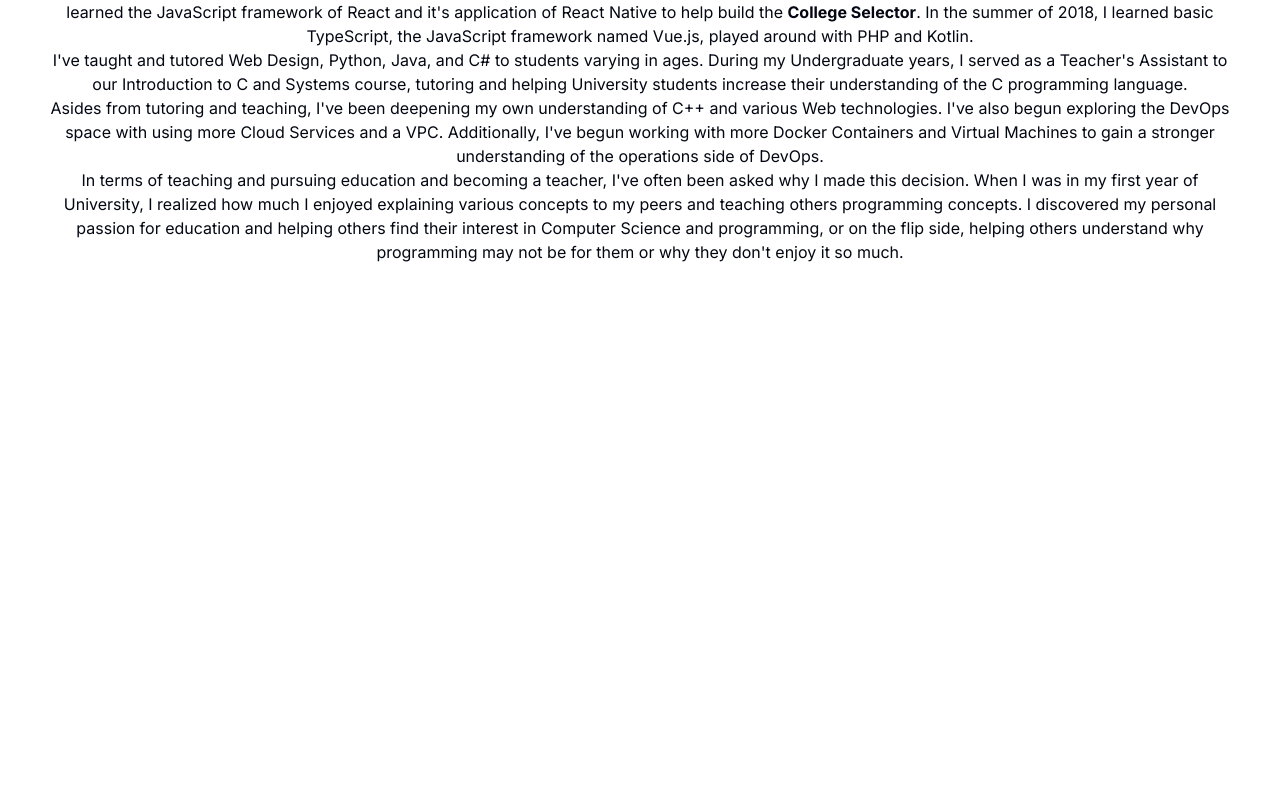
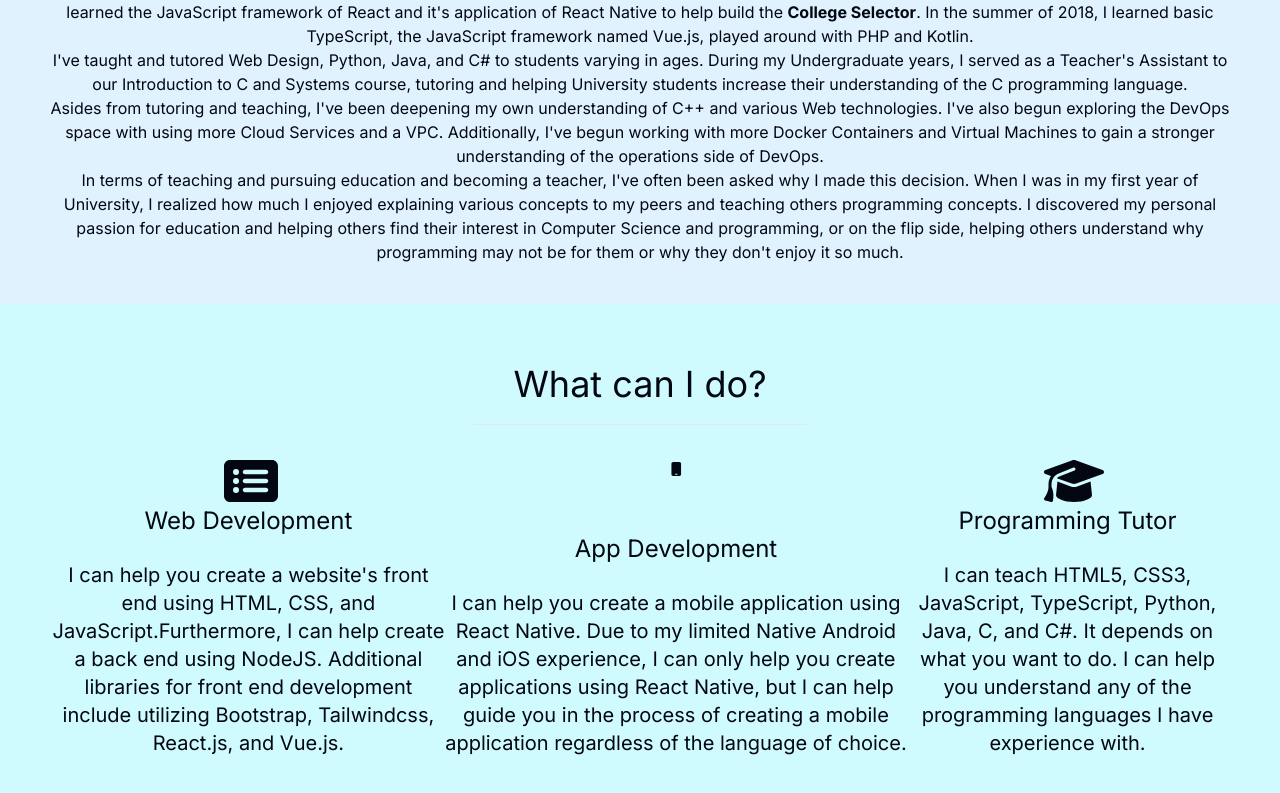
Before and after one commit to EdwardRees/portfolio-site, a Next.js app: page / in a window 1280 px wide. Shown: the part 1275-2068 px from the top of the page. Before the commit the page ends 1579 px from the top, so only its background shows below. Built offline with nearby package versions, Linux system fonts and the light colour scheme.

Commit message:
[feat] Updated with components, service added, and sections added

```diff
--- a/package.json
+++ b/package.json
@@ -9,6 +9,10 @@
     "lint": "next lint"
   },
   "dependencies": {
+    "@fortawesome/fontawesome-svg-core": "^6.4.2",
+    "@fortawesome/free-regular-svg-icons": "^6.4.2",
+    "@fortawesome/free-solid-svg-icons": "^6.4.2",
+    "@fortawesome/react-fontawesome": "^0.2.0",
     "@radix-ui/react-dialog": "^1.0.4",
     "@radix-ui/react-dropdown-menu": "^2.0.5",
     "@radix-ui/react-navigation-menu": "^1.1.3",
--- a/src/app/page.tsx
+++ b/src/app/page.tsx
@@ -1,6 +1,12 @@
-import { Navbar } from "@/components/navbar";
+import { Navbar, Section, Service } from "@/components/";
 import Image from "next/image";
 import portfolio from "./img/portfolio.png";
+import {
+  faList,
+  faMobile,
+  faGraduationCap,
+  faListAlt,
+} from "@fortawesome/free-solid-svg-icons";
 export default function Home() {
   return (
     <>
@@ -38,14 +44,7 @@
             </div>
           </div>
         </header>
-        <div
-          className="flex flex-col items-center justify-center py-10 px-10"
-          id="about"
-        >
-          <div>
-            <p className="text-4xl text-center py-5 px-10">About Me</p>
-            <hr className="w-full pt-5" />
-          </div>
+        <Section title="About Me" id="about" primary>
           <div className="flex flex-col items-center justify-center text-center">
             <div>
               <p className="text-2xl">Who am I?</p>
@@ -111,7 +110,36 @@
               </p>
             </div>
           </div>
-        </div>
+        </Section>
+        <Section title="What can I do?" id="services">
+          <div className="flex flex-row justify-around w-full px-3 py-3">
+            <Service
+              title="Web Development"
+              icon={faListAlt}
+              size="3x"
+              desc="I can help you create a website's front end using HTML, CSS, and JavaScript.Furthermore, I can help create a back end using NodeJS. Additional libraries for
+                  front end development include utilizing Bootstrap, Tailwindcss, React.js, and
+                  Vue.js."
+            />
+            <Service
+              title="App Development"
+              icon={faMobile}
+              size="sm"
+              desc="I can help you create a mobile application using React Native. Due to my limited
+              Native Android and iOS experience, I can only help you create applications using
+              React Native, but I can help guide you in the process of creating a mobile
+              application regardless of the language of choice."
+            />
+            <Service
+              size="3x"
+              title="Programming Tutor"
+              icon={faGraduationCap}
+              desc="I can teach HTML5, CSS3, JavaScript, TypeScript, Python, Java, C, and C#. It
+              depends on what you want to do. I can help you understand
+              any of the programming languages I have experience with."
+            />
+          </div>
+        </Section>
       </div>
     </>
   );
--- /dev/null
+++ b/src/components/Section/index.tsx
@@ -0,0 +1,25 @@
+import { cn } from "@/lib/utils";
+const Section = ({ children, title, primary, ...props }: {
+  children: React.ReactNode;
+  title: string;
+  primary?: boolean;
+  className?: string;
+  id?: string;
+}) => (
+  <section
+    className={cn(
+      props.className,
+      "flex flex-col items-center justify-center py-10 px-10 bg-sky-100 dark:bg-sky-950",
+      primary ? "bg-sky-100 dark:bg-sky-950" : "bg-cyan-100 dark:bg-cyan-950",
+    )}
+    {...props}
+  >
+    <div>
+      <p className="text-4xl text-center py-5 px-10">{title}</p>
+      <hr className="w-full pt-5" />
+    </div>
+    {children}
+  </section>
+);
+
+export { Section };
--- a/src/components/index.tsx
+++ b/src/components/index.tsx
@@ -2,3 +2,5 @@
 export * from './ui';
 export * from './theme-provider';
 export * from './mode-toggle';
+export * from './Section';
+export * from './service';
--- /dev/null
+++ b/src/components/service/index.tsx
@@ -0,0 +1,24 @@
+import { FontAwesomeIcon } from "@fortawesome/react-fontawesome";
+import { IconProp, SizeProp } from "@fortawesome/fontawesome-svg-core";
+
+type ServiceProps = {
+  title: string;
+  icon: IconProp;
+  desc: string;
+  size: string;
+};
+
+const Service = ({ title, icon, desc, size }: ServiceProps) => {
+  return (
+    <div className="flex flex-col items-center justify-center text-center">
+      <div className="w-12 h-full">
+        <FontAwesomeIcon icon={icon} size={size as SizeProp} />
+      </div>
+      <p className="text-2xl">{title}</p>
+      <br />
+      <p className="text-xl text-center">{desc}</p>
+    </div>
+  );
+};
+
+export { Service };
```
Also changed, not shown: 1 other file (tests, documents, lock files or other folders).
